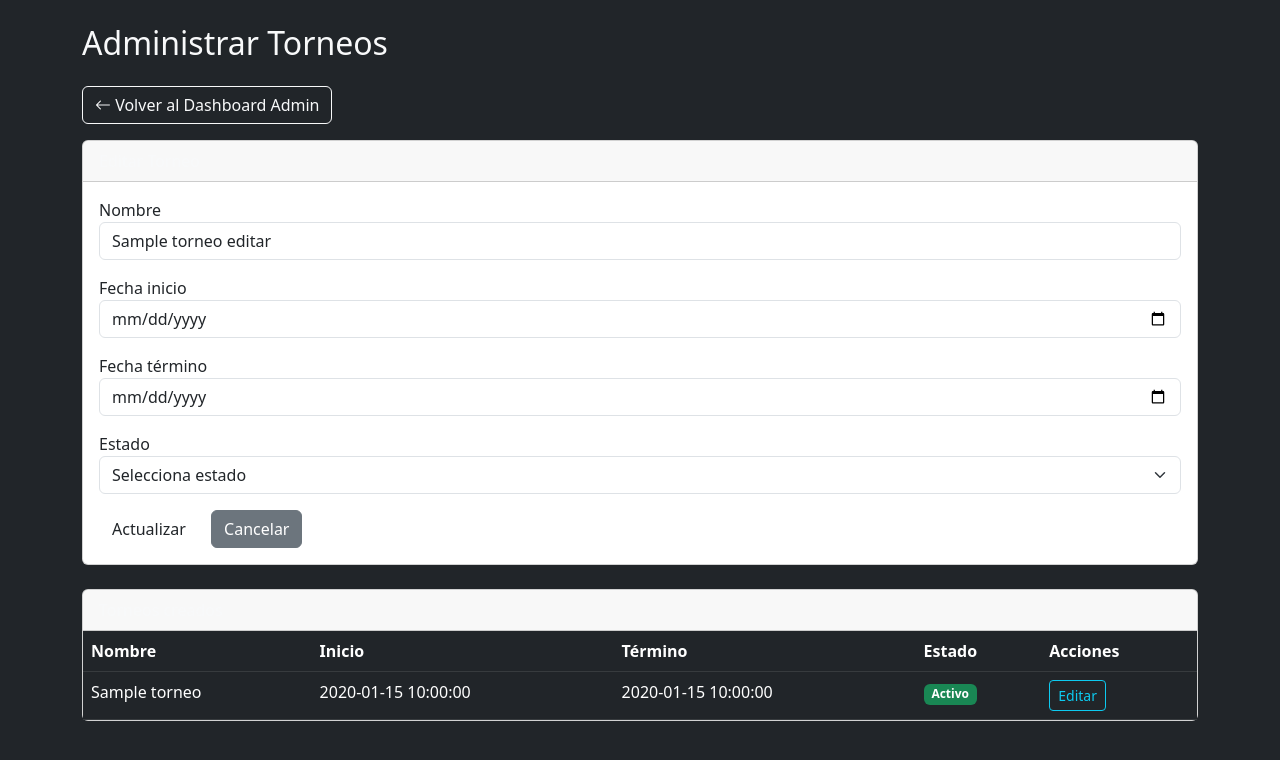
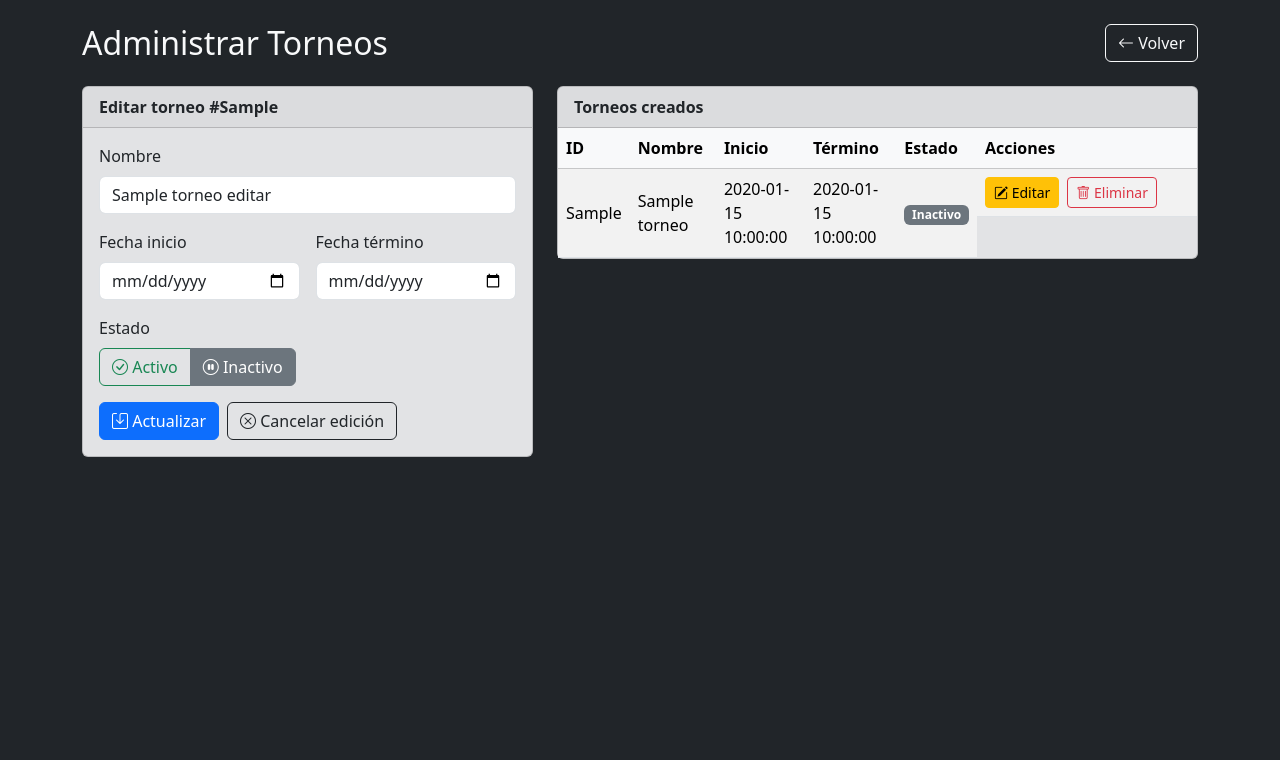
Before and after one commit to inacodecl/WebTorneo, a Flask app: template templates/dashboard_admin/torneo.html in a window 1280 px wide. Shown: the top 760 px of the page. Run offline with Flask 3, Linux system fonts and the light colour scheme; the template is opened without the code that fills it: most values are stand-ins (such as "Sample title", 1, 10 or a date in 2020).

Commit message:
creación torneo

```diff
--- a/templates/dashboard_admin/torneo.html
+++ b/templates/dashboard_admin/torneo.html
@@ -1,100 +1,170 @@
 <!DOCTYPE html>
 <html lang="es">
 <head>
-    <meta charset="UTF-8">
+  <meta charset="UTF-8" />
   <title>Admin - Torneos</title>
-    <link href="https://cdn.jsdelivr.net/npm/bootstrap@5.3.0/dist/css/bootstrap.min.css" rel="stylesheet">
-    <link rel="stylesheet" href="https://cdn.jsdelivr.net/npm/bootstrap-icons@1.11.1/font/bootstrap-icons.css">
+  <meta name="viewport" content="width=device-width, initial-scale=1" />
+  <link href="https://cdn.jsdelivr.net/npm/bootstrap@5.3.3/dist/css/bootstrap.min.css" rel="stylesheet">
+  <link rel="stylesheet" href="https://cdn.jsdelivr.net/npm/bootstrap-icons@1.11.3/font/bootstrap-icons.min.css">
 </head>
 <body class="bg-dark text-light">
 <div class="container py-4">
-        <h2 class="escarlata-title mb-4">Administrar Torneos</h2>
-        <a href="{{ url_for('dashboard_admin_bp.dashboard_admin') }}" class="btn btn-outline-light mb-3">
-            <i class="bi bi-arrow-left"></i> Volver al Dashboard Admin
+
+  <div class="d-flex justify-content-between align-items-center mb-4">
+    <h2 class="mb-0">Administrar Torneos</h2>
+    <a href="{{ url_for('dashboard_admin_bp.dashboard_admin') }}" class="btn btn-outline-light">
+      <i class="bi bi-arrow-left"></i> Volver
     </a>
+  </div>
+
   {% with messages = get_flashed_messages(with_categories=true) %}
     {% if messages %}
+      <div class="mb-3">
         {% for category, message in messages %}
           <div class="alert alert-{{ category }} alert-dismissible fade show" role="alert">
             {{ message }}
-                <button type="button" class="btn-close" data-bs-dismiss="alert"></button>
+            <button type="button" class="btn-close btn-close-white" data-bs-dismiss="alert"></button>
           </div>
         {% endfor %}
+      </div>
     {% endif %}
   {% endwith %}
 
-        <div class="card mb-4">
-            <div class="card-header bg-escarlata text-light">
-                {% if torneo_editar %}
-                    Editar Torneo
-                {% else %}
-                    Crear Torneo
-                {% endif %}
+  <div class="row g-4">
+    <!-- FORM -->
+    <div class="col-12 col-lg-5">
+      <div class="card bg-secondary-subtle text-dark">
+        <div class="card-header fw-bold">
+          {% if torneo_editar %}Editar torneo #{{ torneo_editar.id_torneo or torneo_editar['id_torneo'] }}{% else %}Crear nuevo torneo{% endif %}
         </div>
         <div class="card-body">
-                <form method="post" action="{{ url_for('torneo.torneo') }}">
+          <form id="form-torneo" method="POST" action="{{ url_for('torneo.torneo') }}" class="row g-3">
             {% if torneo_editar %}
               <input type="hidden" name="id_torneo" value="{{ torneo_editar.id_torneo or torneo_editar['id_torneo'] }}">
             {% endif %}
-                    <div class="mb-3">
-                        <label>Nombre</label>
-                        <input type="text" class="form-control" name="nombre" value="{{ torneo_editar.nombre or torneo_editar['nombre'] if torneo_editar else '' }}" required>
+
+            <div class="col-12">
+              <label class="form-label">Nombre</label>
+              <input type="text" name="nombre" class="form-control" required
+                     value="{{ torneo_editar.nombre or torneo_editar['nombre'] if torneo_editar else '' }}"
+                     placeholder="Ej: Torneo Escarlata 2025">
             </div>
-                    <div class="mb-3">
-                        <label>Fecha inicio</label>
-                        <input type="date" class="form-control" name="fecha_inicio" value="{{ torneo_editar.fecha_inicio or torneo_editar['fecha_inicio'] if torneo_editar else '' }}" required>
+
+            <div class="col-6">
+              <label class="form-label">Fecha inicio</label>
+              <input type="date" name="fecha_inicio" class="form-control" required
+                     value="{{ torneo_editar.fecha_inicio or torneo_editar['fecha_inicio'] if torneo_editar else '' }}">
             </div>
-                    <div class="mb-3">
-                        <label>Fecha término</label>
-                        <input type="date" class="form-control" name="fecha_termino" value="{{ torneo_editar.fecha_termino or torneo_editar['fecha_termino'] if torneo_editar else '' }}" required>
+            <div class="col-6">
+              <label class="form-label">Fecha término</label>
+              <input type="date" name="fecha_termino" class="form-control" required
+                     value="{{ torneo_editar.fecha_termino or torneo_editar['fecha_termino'] if torneo_editar else '' }}">
             </div>
-                    <div class="mb-3">
-                        <label>Estado</label>
-                        <select class="form-select" name="estado" required>
-                            <option value="">Selecciona estado</option>
-                            <option value="1" {% if torneo_editar and (torneo_editar.estado or torneo_editar['estado']) == 1 %}selected{% endif %}>Activo</option>
-                            <option value="0" {% if torneo_editar and (torneo_editar.estado or torneo_editar['estado']) == 0 %}selected{% endif %}>Inactivo</option>
-                        </select>
+
+            <div class="col-12">
+              <label class="form-label d-block">Estado</label>
+              {% set est = ( (torneo_editar.estado if torneo_editar else 1) or (torneo_editar['estado'] if torneo_editar else 1) ) | int %}
+              <div class="btn-group" role="group" aria-label="estado">
+                <input type="radio" class="btn-check" name="estado" id="estado1" value="1" {% if est==1 %}checked{% endif %}>
+                <label class="btn btn-outline-success" for="estado1"><i class="bi bi-check-circle"></i> Activo</label>
+
+                <input type="radio" class="btn-check" name="estado" id="estado0" value="0" {% if est==0 %}checked{% endif %}>
+                <label class="btn btn-outline-secondary" for="estado0"><i class="bi bi-pause-circle"></i> Inactivo</label>
               </div>
-                    <button type="submit" class="btn btn-escarlata">
+            </div>
+
+            <div class="col-12 d-flex gap-2">
+              <button type="submit" class="btn btn-primary">
+                <i class="bi bi-save"></i>
                 {% if torneo_editar %}Actualizar{% else %}Crear{% endif %}
               </button>
+
               {% if torneo_editar %}
-                        <a href="{{ url_for('torneo.torneo') }}" class="btn btn-secondary ms-2">Cancelar</a>
+                <a href="{{ url_for('torneo.torneo') }}" class="btn btn-outline-dark">
+                  <i class="bi bi-x-circle"></i> Cancelar edición
+                </a>
+              {% else %}
+                <button type="reset" class="btn btn-outline-dark">
+                  <i class="bi bi-eraser"></i> Limpiar
+                </button>
               {% endif %}
+            </div>
           </form>
         </div>
       </div>
+    </div>
 
-        <div class="card">
-            <div class="card-header bg-escarlata text-light">Torneos creados</div>
+    <!-- LISTA -->
+    <div class="col-12 col-lg-7">
+      <div class="card bg-secondary-subtle text-dark">
+        <div class="card-header fw-bold">Torneos creados</div>
         <div class="card-body p-0">
-                <table class="table table-dark table-hover mb-0">
-                    <thead>
+          <div class="table-responsive">
+            <table class="table table-hover table-striped align-middle mb-0">
+              <thead class="table-light">
                 <tr>
+                  <th>ID</th>
                   <th>Nombre</th>
                   <th>Inicio</th>
                   <th>Término</th>
                   <th>Estado</th>
-                            <th>Acciones</th>
+                  <th style="width:220px;">Acciones</th>
                 </tr>
               </thead>
               <tbody>
-                        {% for torneo in torneos %}
+                {% for t in torneos %}
                   <tr>
-                            <td>{{ torneo.nombre or torneo['nombre'] }}</td>
-                            <td>{{ torneo.fecha_inicio or torneo['fecha_inicio'] }}</td>
-                            <td>{{ torneo.fecha_termino or torneo['fecha_termino'] }}</td>
+                    <td>{{ t.id_torneo or t['id_torneo'] }}</td>
+                    <td>{{ t.nombre or t['nombre'] }}</td>
+                    <td>{{ t.fecha_inicio or t['fecha_inicio'] }}</td>
+                    <td>{{ t.fecha_termino or t['fecha_termino'] }}</td>
+                    {% set estado = (t.estado if t is not mapping else t['estado']) %}
                     <td>
-                                {% if torneo.estado or torneo['estado'] %}
+                      {% if (estado|string) in ['1','True','true'] %}
                         <span class="badge bg-success">Activo</span>
                       {% else %}
                         <span class="badge bg-secondary">Inactivo</span>
                       {% endif %}
                     </td>
-                            <td>
-                                <a href="{{ url_for('torneo.torneo', editar=torneo.id_torneo or torneo['id_torneo']) }}" class="btn btn-sm btn-outline-info">Editar</a>
+                    <td class="d-flex flex-wrap gap-2">
+                      <a href="{{ url_for('torneo.torneo', editar=t.id_torneo or t['id_torneo']) }}" class="btn btn-sm btn-warning">
+                        <i class="bi bi-pencil-square"></i> Editar
+                      </a>
+
+                      <!-- Botón que abre modal de confirmación -->
+                      <button class="btn btn-sm btn-outline-danger" data-bs-toggle="modal" data-bs-target="#modalEliminar{{ t.id_torneo or t['id_torneo'] }}">
+                        <i class="bi bi-trash"></i> Eliminar
+                      </button>
+
+                      <!-- Modal de confirmación -->
+                      <div class="modal fade" id="modalEliminar{{ t.id_torneo or t['id_torneo'] }}" tabindex="-1" aria-hidden="true">
+                        <div class="modal-dialog">
+                          <div class="modal-content bg-dark text-light">
+                            <div class="modal-header">
+                              <h5 class="modal-title">Eliminar torneo</h5>
+                              <button type="button" class="btn-close btn-close-white" data-bs-dismiss="modal" aria-label="Cerrar"></button>
+                            </div>
+                            <div class="modal-body">
+                              ¿Seguro que deseas eliminar el torneo <strong>{{ t.nombre or t['nombre'] }}</strong> (ID {{ t.id_torneo or t['id_torneo'] }})?
+                              <div class="small text-warning mt-2">Esta acción no se puede deshacer.</div>
+                            </div>
+                            <div class="modal-footer">
+                              <button type="button" class="btn btn-secondary" data-bs-dismiss="modal">Cancelar</button>
+                              <form method="post" action="{{ url_for('torneo.eliminar', id_torneo=t.id_torneo or t['id_torneo']) }}">
+                                <button type="submit" class="btn btn-danger">
+                                  <i class="bi bi-trash"></i> Eliminar
+                                </button>
+                              </form>
+                            </div>
+                          </div>
+                        </div>
+                      </div>
+
                     </td>
+                  </tr>
+                {% else %}
+                  <tr>
+                    <td colspan="6" class="text-center text-muted py-4">No hay torneos registrados.</td>
                   </tr>
                 {% endfor %}
               </tbody>
@@ -102,6 +172,25 @@
           </div>
         </div>
       </div>
-    <script src="https://cdn.jsdelivr.net/npm/bootstrap@5.3.0/dist/js/bootstrap.bundle.min.js"></script>
+    </div>
+
+  </div>
+</div>
+
+<script>
+  // Validación rápida en cliente: inicio <= término
+  const form = document.getElementById('form-torneo');
+  if (form) {
+    form.addEventListener('submit', (e) => {
+      const fi = form.querySelector('input[name="fecha_inicio"]').value;
+      const ft = form.querySelector('input[name="fecha_termino"]').value;
+      if (fi && ft && fi > ft) {
+        e.preventDefault();
+        alert('La fecha de inicio no puede ser mayor que la fecha de término.');
+      }
+    });
+  }
+</script>
+<script src="https://cdn.jsdelivr.net/npm/bootstrap@5.3.3/dist/js/bootstrap.bundle.min.js"></script>
 </body>
 </html>
```
Also changed, not shown: blueprints/torneo_blueprint.py (+86 -18 lines). Lines whose indentation alone changed are shown as unchanged.
